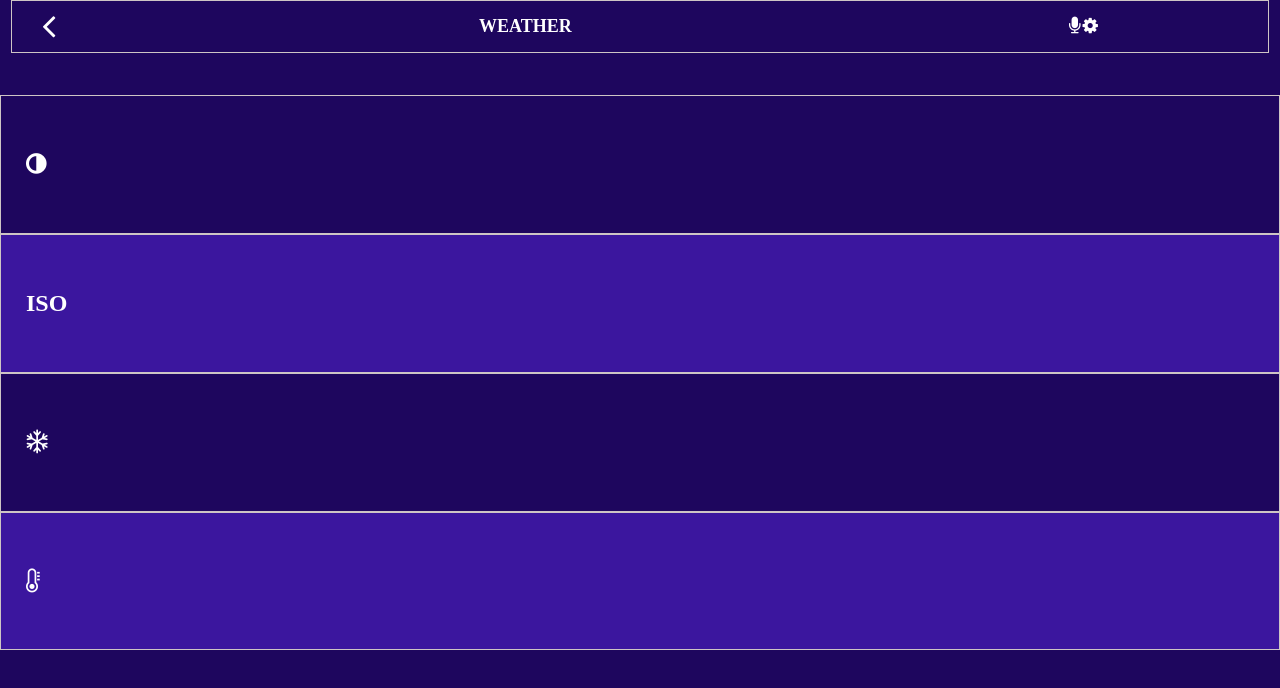
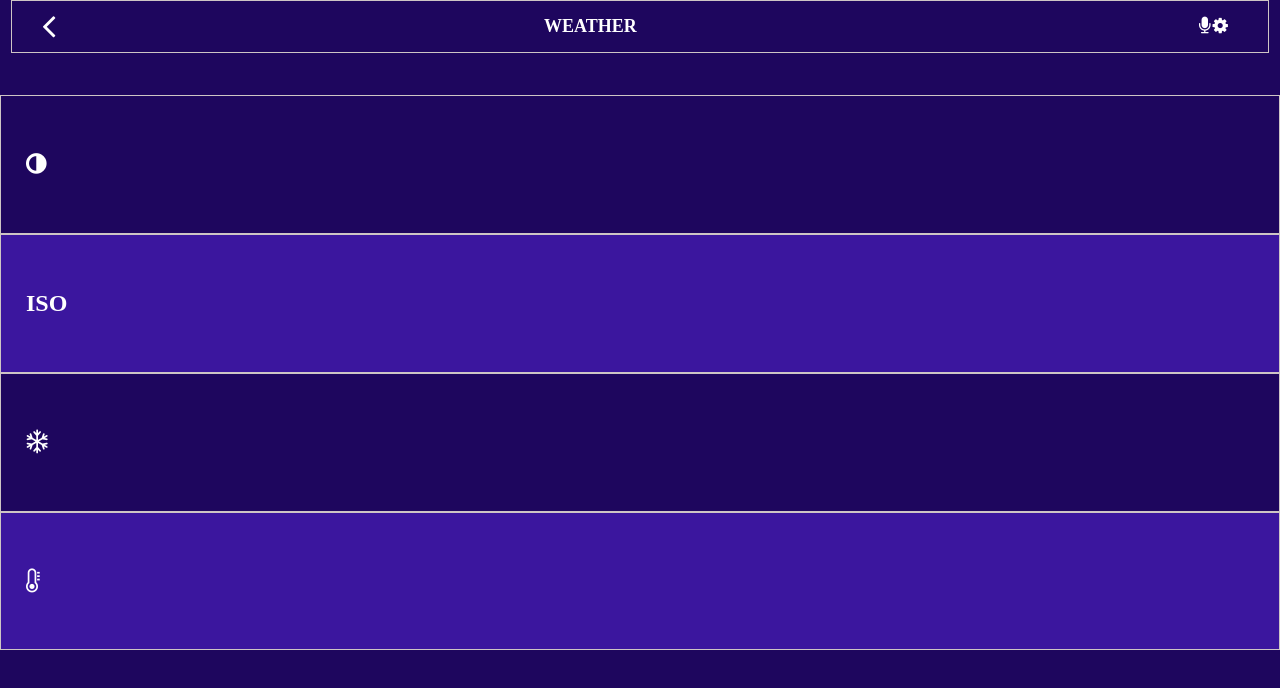
Before and after one commit to OyePriscilla/weatherapp, a React (Create React App) app: page /1 in a window 1280 px wide. Shown: the top 688 px of the page. Built offline with nearby package versions, Linux system fonts and the light colour scheme.

Commit message:
Change container display from grid

```diff
--- a/src/App.css
+++ b/src/App.css
@@ -5,6 +5,7 @@
 body {
   background-color: rgb(30, 6, 94);
   margin: auto auto;
+  overflow-x: hidden;
 }
 
 .cityLink {
--- a/src/components/cities.js
+++ b/src/components/cities.js
@@ -24,10 +24,10 @@ function Cities() {
 
   const citiesArray = useSelector((state) => state.cities.cityNames);
   return (
-    <>
+    <div style={{ display: 'flex', flexDirection: 'column', alignItems: 'center' }}>
       <input type="text" onChange={handleInput} placeholder="Search Cities in Nigeria" />
       <div style={{
-        display: 'grid', gridTemplateColumns: '1fr 1fr', margin: '0 auto', width: '98%',
+        width: '98%',
       }}
       >
         {citiesArray.filter((c) => {
@@ -41,7 +41,9 @@ function Cities() {
               className="cityHeader"
             // eslint-disable-next-line react/no-array-index-key
               key={ind + 1}
-              style={{ display: 'inline-block', border: '1px solid rgb(206, 197, 197)', padding: '50px' }}
+              style={{
+                display: 'inline-block', border: '1px solid rgb(206, 197, 197)', padding: '4.5%', width: '40%', margin: '0 auto',
+              }}
             >
               <div style={{ display: 'flex', flexDirection: 'column', alignItems: 'flex-end' }}>
                 <NavLink
@@ -59,7 +61,7 @@ function Cities() {
 
       </div>
 
-    </>
+    </div>
   );
 }
 
--- a/src/components/header.js
+++ b/src/components/header.js
@@ -14,7 +14,7 @@ function Header() {
       </nav>
       <h2 style={{ fontSize: '18px', color: '#fff', width: '3%' }}>WEATHER</h2>
       <div style={{
-        fontSize: '18px', color: '#fff', marginLeft: '130px', marginRight: '150px',
+        fontSize: '18px', color: '#fff', marginLeft: '130px', marginRight: '20px',
       }}
       >
         <i className="fa fa-microphone" style={{ marginRight: '2px' }} />
```
